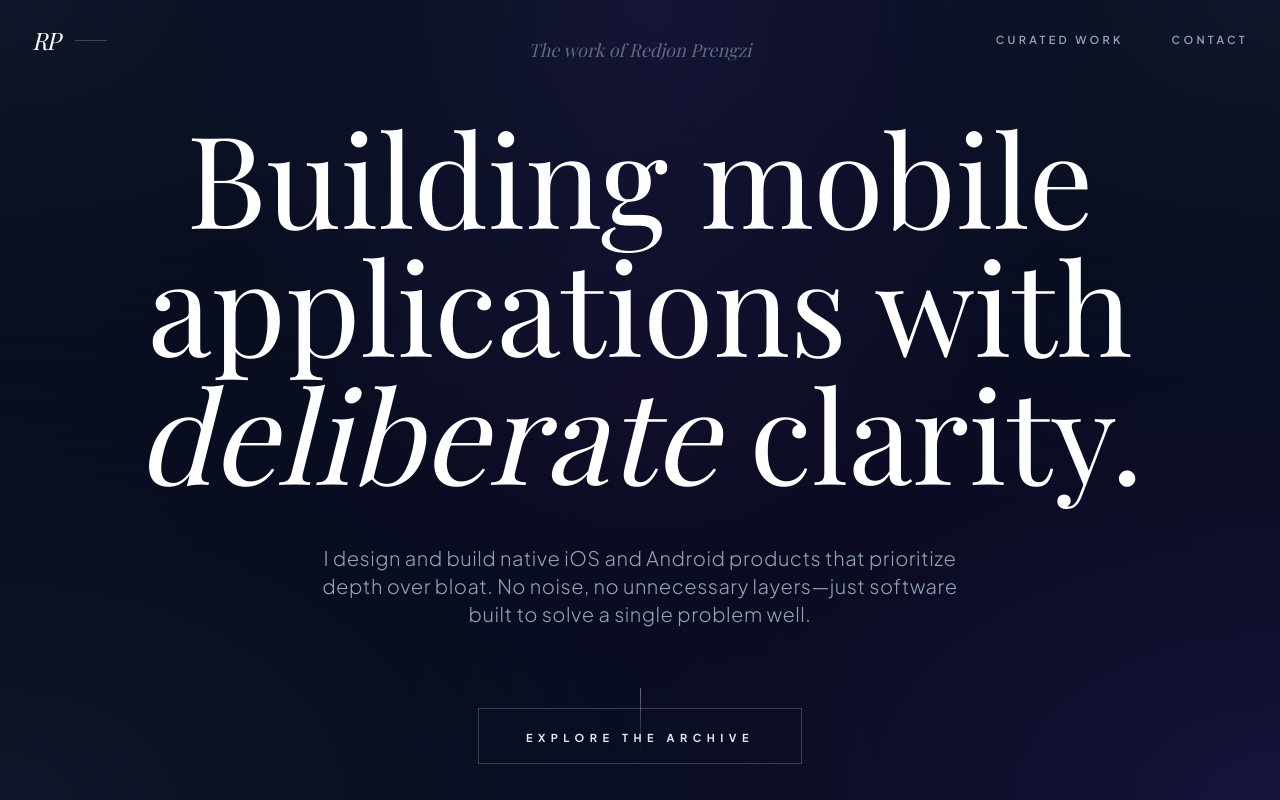
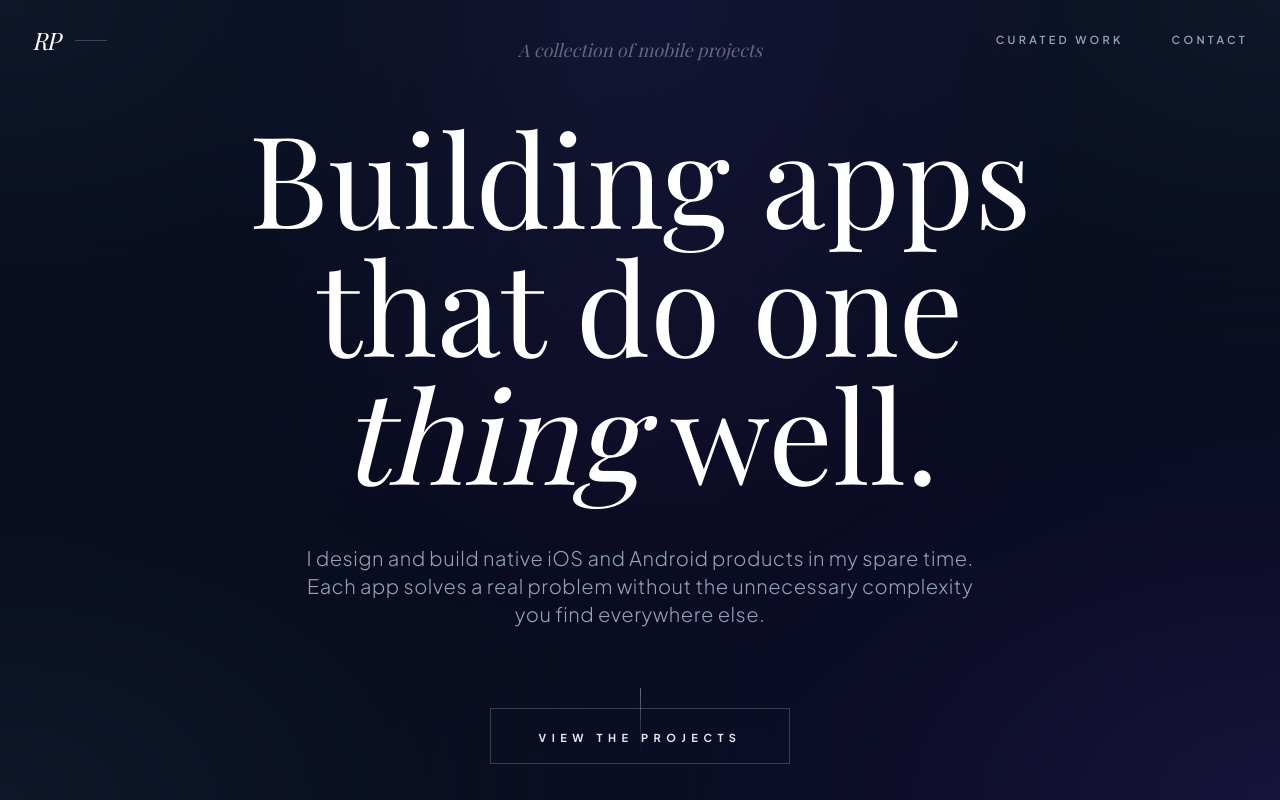
Before and after one commit to RedjonPrengzi/RedjonPrengzi.github.io, a plain HTML site: page index.html in a window 1280 px wide. Shown: the top 800 px of the page. Drawn offline with nearby package versions, Linux system fonts and the light colour scheme; a web font is replaced by a local one.

Commit message:
Changed text in hero section

```diff
--- a/index.html
+++ b/index.html
@@ -104,25 +104,24 @@
         <section class="mesh-gradient relative flex min-h-screen flex-col items-center justify-center px-6 text-center">
             <div class="max-w-5xl space-y-12">
                 <div class="inline-block opacity-60">
-                    <span class="font-serif italic text-lg text-slate-400">The work of Redjon Prengzi</span>
+                    <span class="font-serif italic text-lg text-slate-400">A collection of mobile projects</span>
                 </div>
                 <h1
                     class="font-serif text-5xl font-light leading-tight text-white md:text-8xl lg:text-9xl text-balanced">
-                    Building mobile <br />
-                    applications with <br />
-                    <span class="italic font-normal">deliberate</span> clarity.
+                    Building apps <br />
+                    that do one <br />
+                    <span class="italic font-normal">thing</span> well.
                 </h1>
                 <p
                     class="mx-auto max-w-2xl text-lg font-light leading-relaxed text-slate-400 md:text-xl font-sans tracking-wide">
-                    I design and build native iOS and Android products that prioritize depth over bloat.
-                    No noise, no unnecessary layers—just software built to solve a single problem well.
+                    I design and build native iOS and Android products in my spare time.
+                    Each app solves a real problem without the unnecessary complexity you find everywhere else.
                 </p>
                 <div class="flex flex-col items-center justify-center gap-10 pt-8 sm:flex-row">
                     <a class="group relative px-12 py-4" href="#work">
                         <span
                             class="absolute inset-0 border border-white/20 transition-all group-hover:scale-105"></span>
-                        <span class="relative text-[11px] uppercase tracking-[0.5em] font-bold">Explore the
-                            archive</span>
+                        <span class="relative text-[11px] uppercase tracking-[0.5em] font-bold">View the projects</span>
                     </a>
                 </div>
             </div>
```
